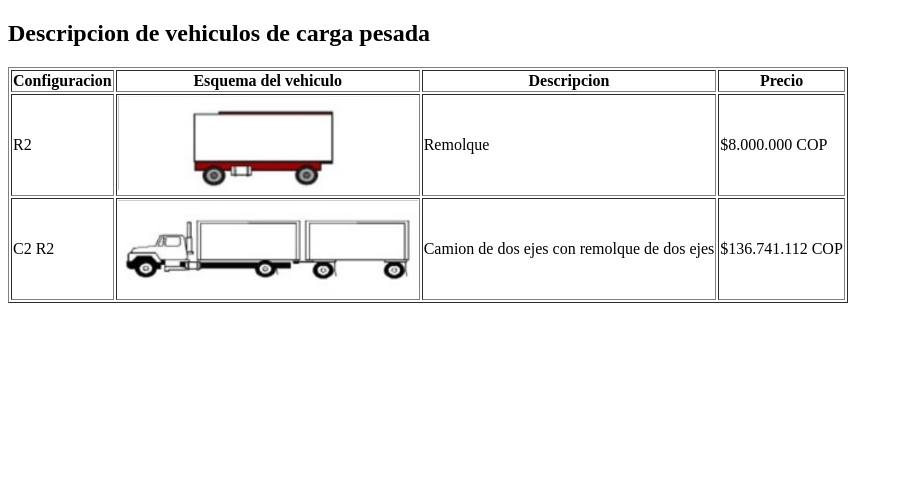
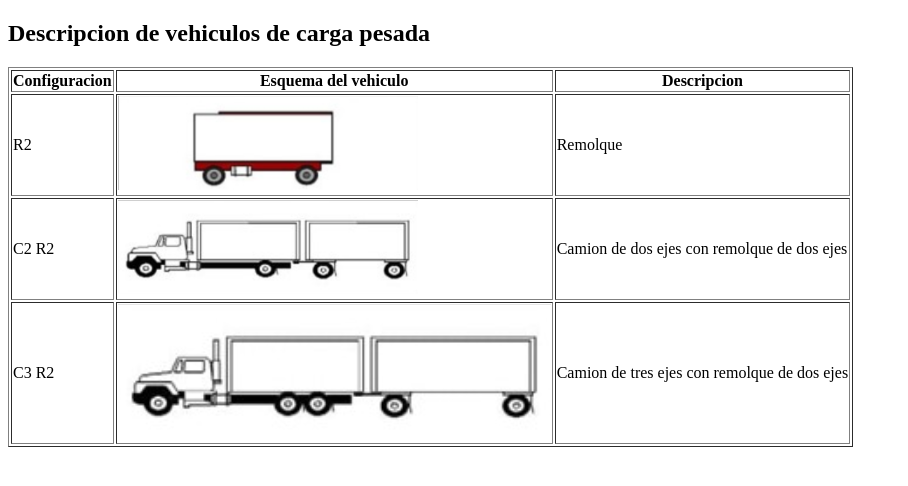
Before and after one commit to albertperezdev/venta_camiones_de_carga_pesada, a plain HTML site: page index.html in a window 1280 px wide. Shown: the whole page, without its empty margins (0-908 px from the left). Drawn offline with Linux system fonts and the light colour scheme.

Commit message:
Se agrego la informacion del vehiculo de carga pesada C3 R2 a la tabla

```diff
--- a/index.html
+++ b/index.html
@@ -14,7 +14,6 @@
                 <th>Configuracion</th>
                 <th>Esquema del vehiculo</th>
                 <th>Descripcion</th>
-                <th>Precio</th>
             </tr>
         </thead>
         <tbody>
@@ -22,13 +21,18 @@
                 <td>R2</td>
                 <td><img src="img/R2.png" alt="Camion R2" width="300"></td>
                 <td>Remolque</td>
-                <td>$8.000.000 COP</td>
+
             </tr>
             <tr>
                 <td>C2 R2</td>
                 <td><img src="img/C2 R2.png" alt="Camion C2 R2" width="300"></td>
                 <td>Camion de dos ejes con remolque de dos ejes</td>
-                <td>$136.741.112 COP</td>
+
+            </tr>
+            <tr>
+                <td>C3 R2</td>
+                <td><img src="img/C3 R2.png" alt="Camion C3 R2"></td>
+                <td>Camion de tres ejes con remolque de dos ejes</td>
             </tr>
         </tbody>
     </table>
```
Also changed, not shown: img/C3 R2.png (added).
